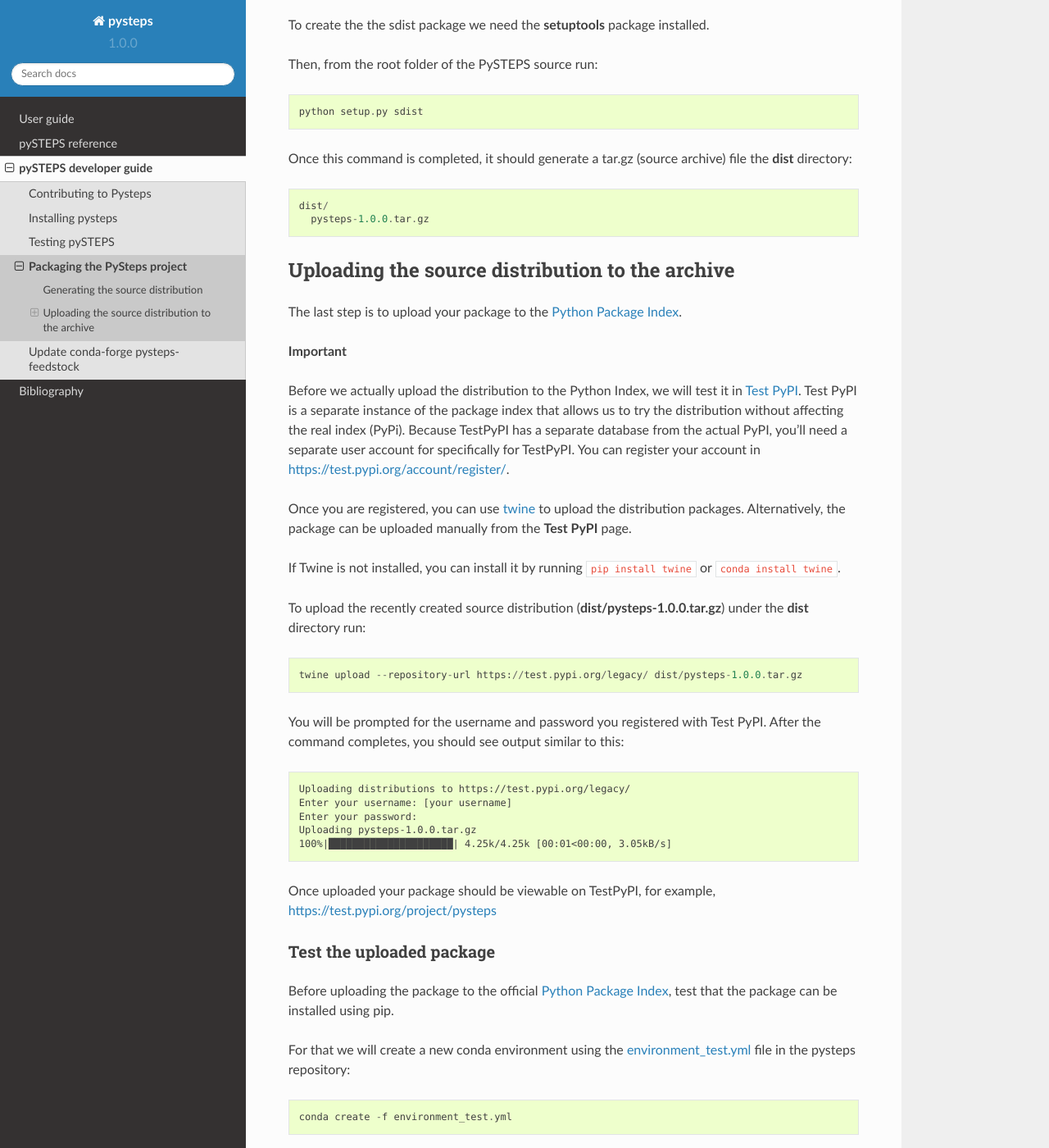
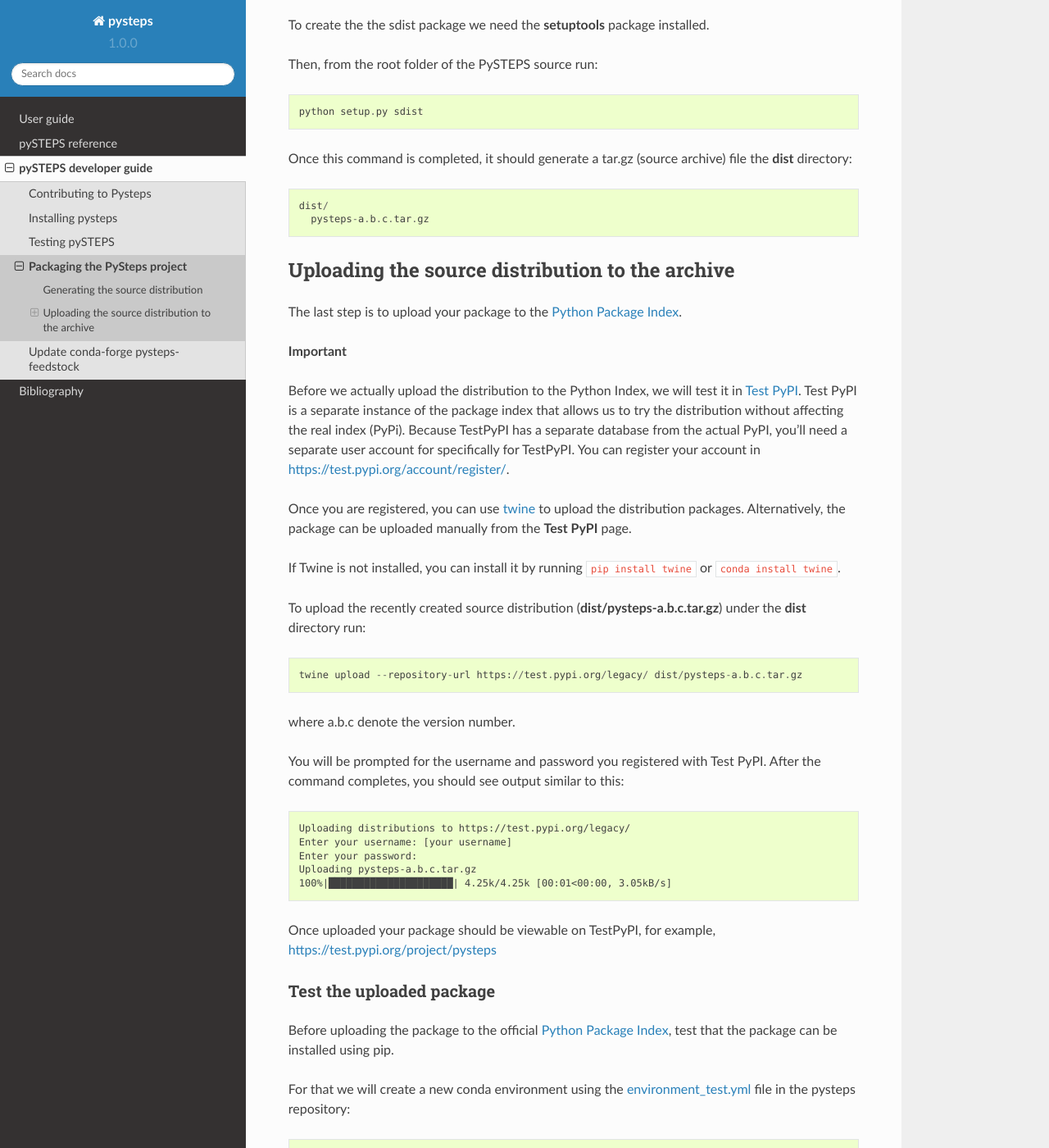
Before and after one commit to pySTEPS/pysteps, a Sphinx documentation site: the page built from doc/source/developer_guide/pypi.rst, in a window 1280 px wide and 1400 px high, scrolled down 389 px. Shown: the whole window at 82% size. Built offline with Sphinx 7.4.7 and the Read the Docs theme 2.0.0, drawn with Linux system fonts in a browser that asks for light colours; pages that are not in the unit, such as notebooks, are missing from menus; some of the changed text lies outside the part shown.

Commit message:
Minor changes to increase readability

```diff
--- a/doc/source/developer_guide/pypi.rst
+++ b/doc/source/developer_guide/pypi.rst
@@ -31,7 +31,7 @@ Once this command is completed, it should generate a tar.gz (source
 archive) file the **dist** directory::
 
    dist/
-     pysteps-1.0.0.tar.gz
+     pysteps-a.b.c.tar.gz
 
 Uploading the source distribution to the archive
 ================================================
@@ -58,9 +58,11 @@ If Twine is not installed, you can install it by running
 ``pip install twine`` or ``conda install twine``.
 
 To upload the recently created source distribution
-(**dist/pysteps-1.0.0.tar.gz**) under the **dist** directory run::
+(**dist/pysteps-a.b.c.tar.gz**) under the **dist** directory run::
 
-   twine upload --repository-url https://test.pypi.org/legacy/ dist/pysteps-1.0.0.tar.gz
+   twine upload --repository-url https://test.pypi.org/legacy/ dist/pysteps-a.b.c.tar.gz
+
+where a.b.c denote the version number.
 
 You will be prompted for the username and password you registered with
 Test PyPI. After the command completes, you should see output similar to
@@ -69,7 +71,7 @@ this::
    Uploading distributions to https://test.pypi.org/legacy/
    Enter your username: [your username]
    Enter your password:
-   Uploading pysteps-1.0.0.tar.gz
+   Uploading pysteps-a.b.c.tar.gz
    100%|█████████████████████| 4.25k/4.25k [00:01<00:00, 3.05kB/s]
 
 Once uploaded your package should be viewable on TestPyPI, for example,
@@ -121,7 +123,7 @@ Once the
 package was tested, we can safely upload it to the Official PyPi
 repository with::
 
-   twine upload dist/pysteps-#.#.#.tar.gz
+   twine upload dist/pysteps-a.b.c.tar.gz
 
 Now, **pysteps** can be installed by simply running::
 
--- a/doc/source/developer_guide/update_conda_forge.rst
+++ b/doc/source/developer_guide/update_conda_forge.rst
@@ -152,7 +152,9 @@ Recipe fixing
 -------------
 
 In case that the recipe must be updated but the source code for the package has not changed the **build_number** in
-the the conda recipe in **pysteps-feedstock/recipe/meta.yaml* needs to be increased by 1.
+the the conda recipe in
+`pysteps-feedstock/recipe/meta.yaml <https://github.com/conda-forge/pysteps-feedstock/blob/master/recipe/meta.yaml>`_
+needs to be increased by 1.
 
 Some examples for needing to increase the build number are:
 
```
